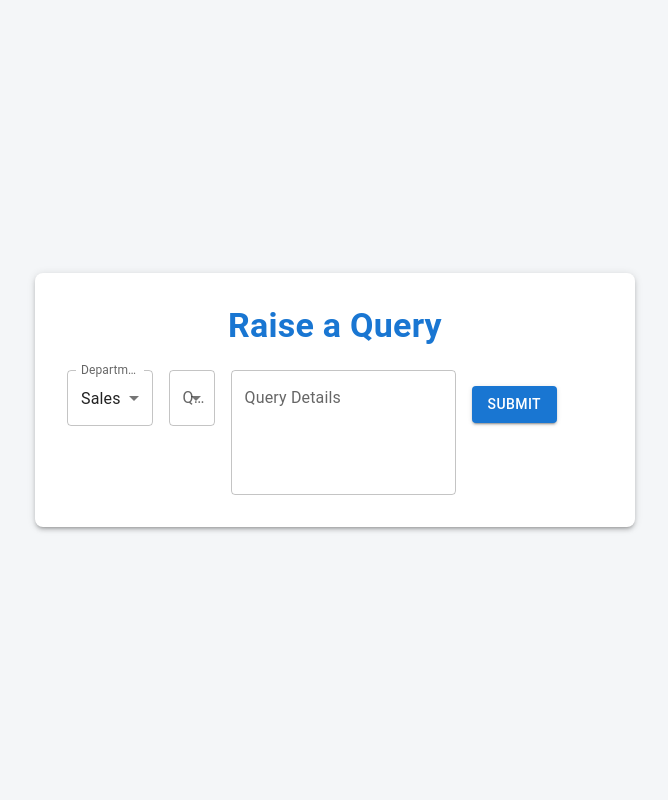
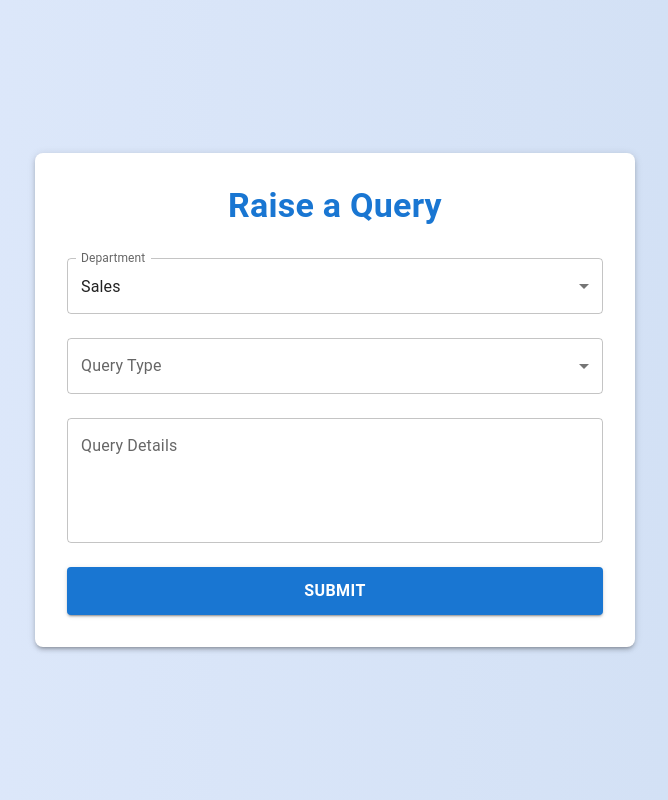
Before and after one commit to Sumequal-Inc/query-resolution-system-web, a Next.js app: page /query-form in a window 1280 px wide. Shown: the whole page, without its empty margins (305-973 px from the left). Built offline with nearby package versions, Linux system fonts and the light colour scheme.

Commit message:
query-submission-form

```diff
--- a/src/app/query-form/page.tsx
+++ b/src/app/query-form/page.tsx
@@ -1,7 +1,19 @@
 "use client";
 
 import React, { useState } from 'react';
-import { TextField, Button, CircularProgress, Typography, Box, MenuItem, Select, InputLabel, FormControl, Paper, Grid } from '@mui/material';
+import {
+  TextField,
+  Button,
+  CircularProgress,
+  Typography,
+  Box,
+  MenuItem,
+  Select,
+  InputLabel,
+  FormControl,
+  Paper,
+  Grid,
+} from '@mui/material';
 
 const QueryPage: React.FC = () => {
   const [state, setState] = useState({
@@ -13,7 +25,6 @@ const QueryPage: React.FC = () => {
     successMessage: null,
   });
 
-  // Handle the department selection
   const handleDepartmentChange = (e: React.ChangeEvent<{ value: unknown }>) => {
     setState({
       ...state,
@@ -25,7 +36,6 @@ const QueryPage: React.FC = () => {
     });
   };
 
-  // Handle the query type selection
   const handleQueryTypeChange = (e: React.ChangeEvent<{ value: unknown }>) => {
     setState({
       ...state,
@@ -35,7 +45,6 @@ const QueryPage: React.FC = () => {
     });
   };
 
-  // Handle the query input
   const handleQueryChange = (e: React.ChangeEvent<HTMLInputElement>) => {
     setState({
       ...state,
@@ -45,7 +54,6 @@ const QueryPage: React.FC = () => {
     });
   };
 
-  // Mock backend submission function
   const submitQuery = async (department: string, queryType: string, query: string): Promise<string> => {
     return new Promise((resolve, reject) => {
       setTimeout(() => {
@@ -58,11 +66,9 @@ const QueryPage: React.FC = () => {
     });
   };
 
-  // Handle form submission
   const handleSubmit = async (e: React.FormEvent<HTMLFormElement>) => {
     e.preventDefault();
 
-    // Input validation
     if (!state.queryType || !state.query.trim()) {
       setState({ ...state, error: 'Please select a query type and enter details', successMessage: null });
       return;
@@ -79,23 +85,49 @@ const QueryPage: React.FC = () => {
   };
 
   return (
-    <Box sx={{ display: 'flex', flexDirection: 'column', alignItems: 'center', justifyContent: 'center', minHeight: '100vh', backgroundColor: '#f4f6f8', padding: 2 }}>
-      <Paper sx={{ maxWidth: 600, width: '100%', padding: 4, backgroundColor: 'white', borderRadius: 2, boxShadow: 3 }}>
-        <Typography variant="h4" sx={{ marginBottom: 3, textAlign: 'center', fontWeight: 600, color: 'primary.main' }}>
+    <Box
+      sx={{
+        display: 'flex',
+        flexDirection: 'column',
+        alignItems: 'center',
+        justifyContent: 'center',
+        minHeight: '100vh',
+        background: 'linear-gradient(to right, #e0eafc, #cfdef3)',
+        padding: 2,
+      }}
+    >
+      <Paper
+        sx={{
+          maxWidth: 600,
+          width: '100%',
+          padding: 4,
+          backgroundColor: 'white',
+          borderRadius: 2,
+          boxShadow: 3,
+        }}
+      >
+        <Typography
+          variant="h4"
+          sx={{
+            marginBottom: 4,
+            textAlign: 'center',
+            fontWeight: 600,
+            color: 'primary.main',
+          }}
+        >
           Raise a Query
         </Typography>
 
         <form onSubmit={handleSubmit}>
-          <Grid container spacing={2}>
-            {/* Department Selector */}
+          <Grid container direction="column" spacing={3}>
+            {/* Department */}
             <Grid item xs={12}>
-              <FormControl fullWidth sx={{ marginBottom: 2 }}>
+              <FormControl fullWidth>
                 <InputLabel>Department</InputLabel>
                 <Select
                   value={state.department}
                   onChange={handleDepartmentChange}
                   label="Department"
-                  required
                   fullWidth
                 >
                   <MenuItem value="sales">Sales</MenuItem>
@@ -108,47 +140,38 @@ const QueryPage: React.FC = () => {
               </FormControl>
             </Grid>
 
-            {/* Query Type Selector */}
+            {/* Query Type */}
             <Grid item xs={12}>
-              <FormControl fullWidth sx={{ marginBottom: 2 }}>
+              <FormControl fullWidth>
                 <InputLabel>Query Type</InputLabel>
                 <Select
                   value={state.queryType}
                   onChange={handleQueryTypeChange}
                   label="Query Type"
-                  required
                   fullWidth
                 >
-                  {state.department === 'sales' && (
-                    <>
-                      <MenuItem value="headset">Headset Issue</MenuItem>
-                      <MenuItem value="system">System Issue</MenuItem>
-                      <MenuItem value="data">Data Issue</MenuItem>
-                      <MenuItem value="dialer">Dialer Issue</MenuItem>
-                      <MenuItem value="ticketing">Ticketing System</MenuItem>
-                      <MenuItem value="hrms">HRMS Portal</MenuItem>
-                    </>
-                  )}
-                  {state.department === 'marketing' && (
-                    <>
-                      <MenuItem value="strategy">Marketing Strategy</MenuItem>
-                      <MenuItem value="branding">Branding Issue</MenuItem>
-                      <MenuItem value="campaign">Campaign Issue</MenuItem>
-                    </>
-                  )}
-                  {state.department === 'tech' && (
-                    <>
-                      <MenuItem value="network">Network Issue</MenuItem>
-                      <MenuItem value="hardware">Hardware Issue</MenuItem>
-                      <MenuItem value="software">Software Issue</MenuItem>
-                      <MenuItem value="database">Database Issue</MenuItem>
-                    </>
-                  )}
+                  {state.department === 'sales' ? [
+                    <MenuItem key="headset" value="headset">Headset Issue</MenuItem>,
+                    <MenuItem key="system" value="system">System Issue</MenuItem>,
+                    <MenuItem key="data" value="data">Data Issue</MenuItem>,
+                    <MenuItem key="dialer" value="dialer">Dialer Issue</MenuItem>,
+                    <MenuItem key="ticketing" value="ticketing">Ticketing System</MenuItem>,
+                    <MenuItem key="hrms" value="hrms">HRMS Portal</MenuItem>,
+                  ] : state.department === 'marketing' ? [
+                    <MenuItem key="strategy" value="strategy">Marketing Strategy</MenuItem>,
+                    <MenuItem key="branding" value="branding">Branding Issue</MenuItem>,
+                    <MenuItem key="campaign" value="campaign">Campaign Issue</MenuItem>,
+                  ] : state.department === 'tech' ? [
+                    <MenuItem key="network" value="network">Network Issue</MenuItem>,
+                    <MenuItem key="hardware" value="hardware">Hardware Issue</MenuItem>,
+                    <MenuItem key="software" value="software">Software Issue</MenuItem>,
+                    <MenuItem key="database" value="database">Database Issue</MenuItem>,
+                  ] : null}
                 </Select>
               </FormControl>
             </Grid>
 
-            {/* Query Details Input */}
+            {/* Query Textarea */}
             <Grid item xs={12}>
               <TextField
                 id="query"
@@ -164,28 +187,38 @@ const QueryPage: React.FC = () => {
               />
             </Grid>
 
-            {/* Submit Button */}
+            {/* Submit */}
             <Grid item xs={12}>
               {state.loading ? (
-                <CircularProgress sx={{ display: 'block', margin: 'auto' }} />
+                <CircularProgress sx={{ display: 'block', margin: '0 auto' }} />
               ) : (
-                <Button variant="contained" color="primary" type="submit" fullWidth sx={{ marginTop: 2 }}>
+                <Button
+                  type="submit"
+                  variant="contained"
+                  color="primary"
+                  fullWidth
+                  sx={{
+                    padding: '10px',
+                    fontWeight: 'bold',
+                    fontSize: '1rem',
+                  }}
+                >
                   Submit
                 </Button>
               )}
             </Grid>
 
-            {/* Success/Error Message */}
+            {/* Success/Error Messages */}
             {state.successMessage && (
               <Grid item xs={12}>
-                <Typography variant="body2" sx={{ color: 'green', marginTop: 2 }}>
+                <Typography textAlign="center" color="green">
                   {state.successMessage}
                 </Typography>
               </Grid>
             )}
             {state.error && (
               <Grid item xs={12}>
-                <Typography variant="body2" sx={{ color: 'red', marginTop: 2 }}>
+                <Typography textAlign="center" color="red">
                   {state.error}
                 </Typography>
               </Grid>
```
